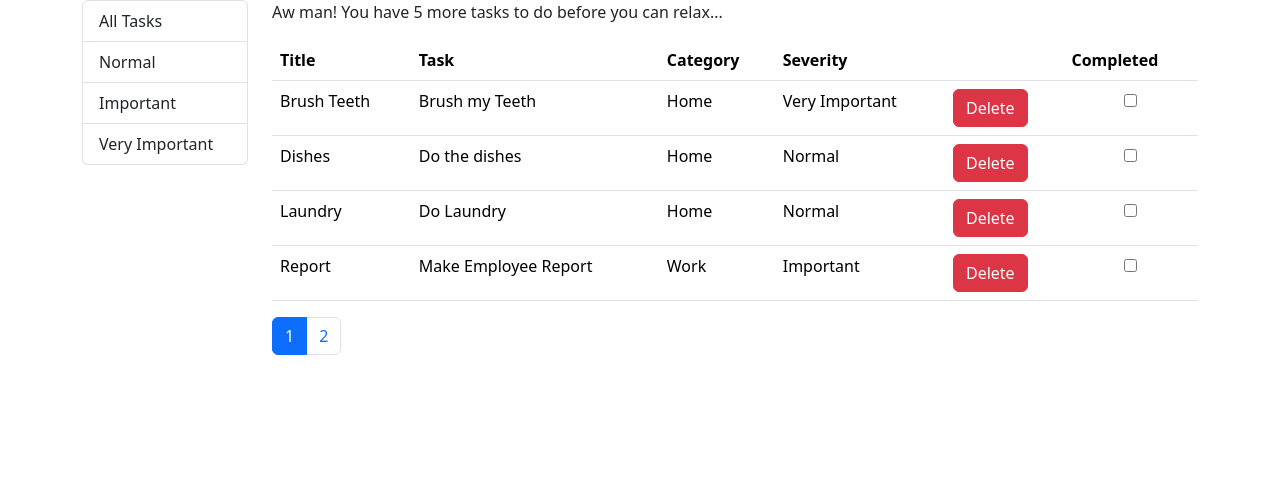
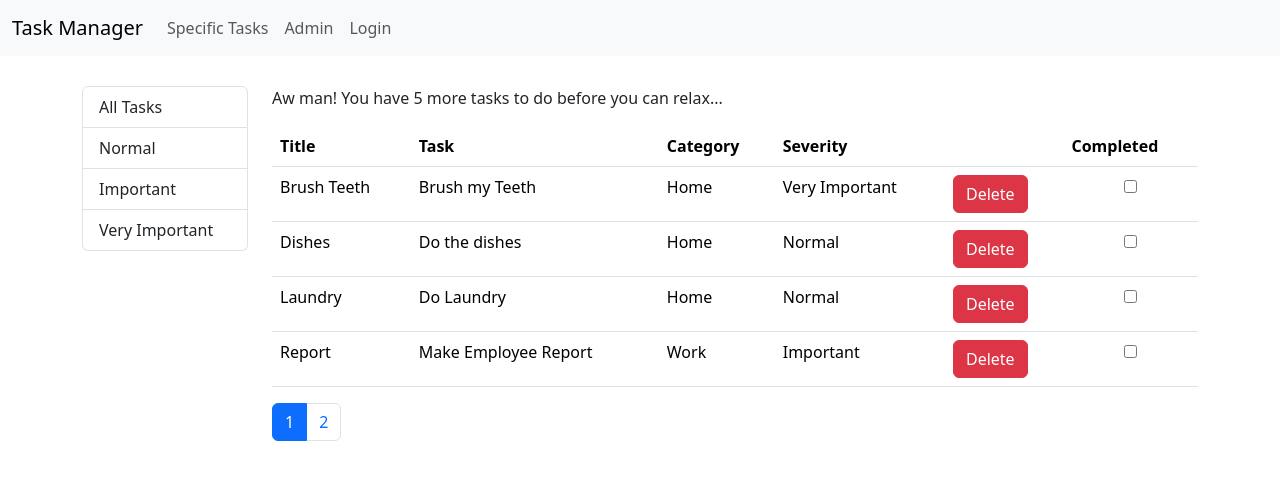
Before and after one commit to Ryan-Bush3/task-manager-ui, a React (Create React App) app: page /tasks in a window 1280 px wide. Shown: the top 480 px of the page. Built offline with nearby package versions, Linux system fonts and the light colour scheme.

Commit message:
Implement routing to my project

```diff
--- a/package.json
+++ b/package.json
@@ -12,6 +12,7 @@
     "prop-types": "^15.8.1",
     "react": "^18.2.0",
     "react-dom": "^18.2.0",
+    "react-router-dom": "^5.3.0",
     "react-scripts": "5.0.1",
     "web-vitals": "^2.1.4"
   },
--- a/src/App.js
+++ b/src/App.js
@@ -1,12 +1,29 @@
 import React, { Component } from 'react';
+import { Route, Redirect, Switch } from 'react-router-dom';
 import Tasks from './components/tasks'
+import SpecificTask from './components/specificTasks';
+import Admin from './components/admin';
+import NotFound from './components/notFound';
+import NavBar from './components/navBar';
 import './App.css';
+import Login from './components/login';
 
 function App() {
   return (
-    <main className='container'>
-      <Tasks />
-    </main>
+    <React.Fragment>
+        <NavBar />
+        <main className='container'>
+          <Switch>
+            <Route path='/tasks' component={Tasks}></Route>
+            <Route path='/specificTasks' component={SpecificTask}></Route>
+            <Route path='/admin' component={Admin}></Route>
+            <Route path='/login' component={Login}></Route>
+            <Route path='/notFound' component={NotFound}></Route>
+            <Redirect from='/' exact to='/tasks' />
+            <Redirect to='/notFound' />
+          </Switch>
+        </main>
+    </React.Fragment>
   );
 }
 
--- /dev/null
+++ b/src/components/admin.jsx
@@ -0,0 +1,7 @@
+import React, { Component } from 'react';
+
+const Admin = () => {
+    return <h1>Admin Screen</h1>;
+}
+
+export default Admin;
--- /dev/null
+++ b/src/components/login.jsx
@@ -0,0 +1,7 @@
+import React, { Component } from 'react';
+
+const Login = () => {
+    return <h1>Login</h1>;
+}
+
+export default Login;
--- /dev/null
+++ b/src/components/navBar.jsx
@@ -0,0 +1,30 @@
+import React, { Component } from 'react';
+import { Link, NavLink } from 'react-router-dom';
+
+const NavBar = () => {
+    return (
+        <nav className="navbar navbar-expand-lg bg-body-tertiary">
+            <div className="container-fluid">
+                <Link className="navbar-brand" to="/">Task Manager</Link>
+                <button className="navbar-toggler" type="button" data-bs-toggle="collapse" data-bs-target="#navbarNav" aria-controls="navbarNav" aria-expanded="false" aria-label="Toggle navigation">
+                <span className="navbar-toggler-icon"></span>
+                </button>
+                <div className="collapse navbar-collapse" id="navbarNav">
+                <ul className="navbar-nav">
+                    <li className="nav-item">
+                    <NavLink className="nav-link" aria-current="page" to="/specificTasks">Specific Tasks</NavLink>
+                    </li>
+                    <li className="nav-item">
+                    <NavLink className="nav-link" to="/admin">Admin</NavLink>
+                    </li>
+                    <li className="nav-item">
+                    <NavLink className="nav-link" to="/login">Login</NavLink>
+                    </li>
+                </ul>
+                </div>
+            </div>
+        </nav>
+     );
+}
+
+export default NavBar;
--- /dev/null
+++ b/src/components/notFound.jsx
@@ -0,0 +1,7 @@
+import React, { Component } from 'react';
+
+const NotFound = () => {
+    return <h1>Not Found</h1>;
+}
+
+export default NotFound;
--- /dev/null
+++ b/src/components/specificTasks.jsx
@@ -0,0 +1,7 @@
+import React, { Component } from 'react';
+
+const SpecificTask = () => {
+    return <h1>Task</h1>;
+}
+
+export default SpecificTask;
--- a/src/index.css
+++ b/src/index.css
@@ -7,6 +7,10 @@
   -moz-osx-font-smoothing: grayscale;
 }
 
+.navbar {
+  margin-bottom: 30px;
+}
+
 code {
   font-family: source-code-pro, Menlo, Monaco, Consolas, 'Courier New',
     monospace;
--- a/src/index.js
+++ b/src/index.js
@@ -1,5 +1,6 @@
 import React from 'react';
 import ReactDOM from 'react-dom/client';
+import { BrowserRouter } from 'react-router-dom/cjs/react-router-dom';
 import './index.css';
 import App from './App';
 import reportWebVitals from './reportWebVitals';
@@ -9,7 +10,7 @@
 const root = ReactDOM.createRoot(document.getElementById('root'));
 root.render(
   <React.StrictMode>
-    <App />
+    <BrowserRouter><App /></BrowserRouter>
   </React.StrictMode>
 );
 
```
Also changed, not shown: 1 other file (tests, documents, lock files or other folders).
